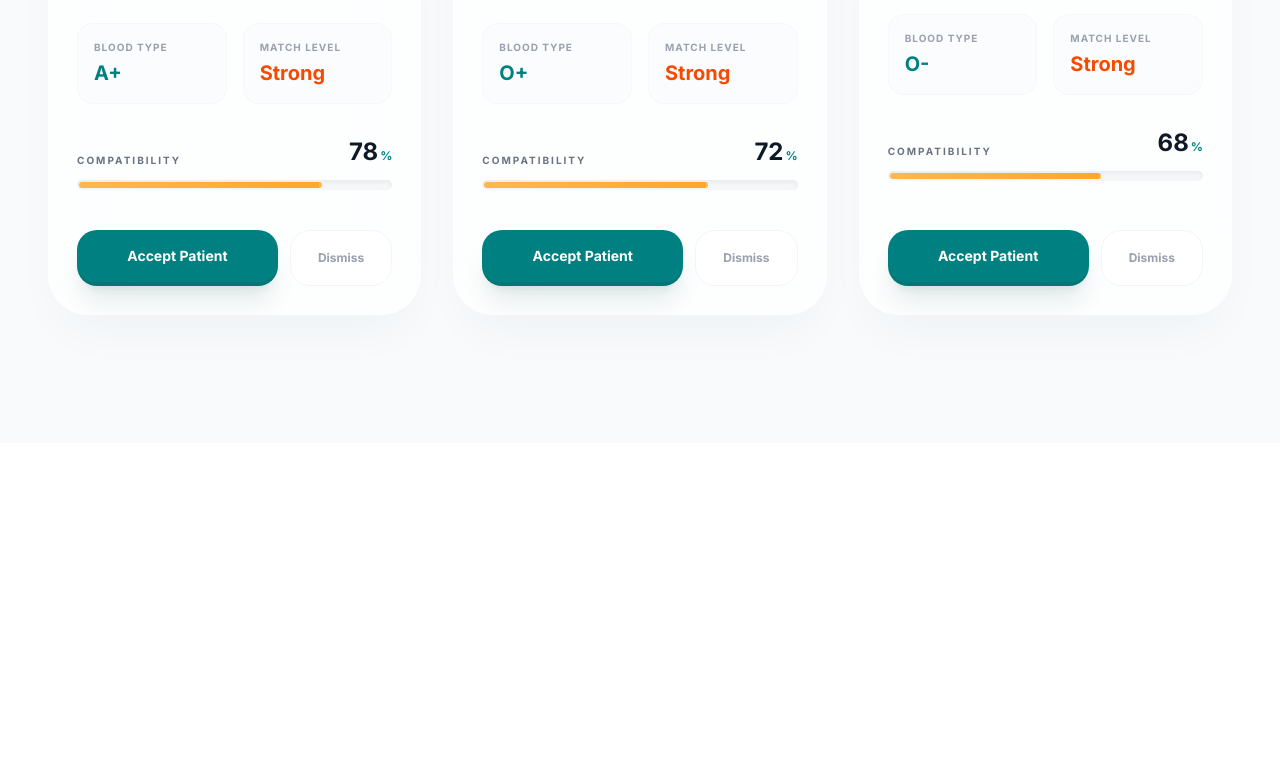
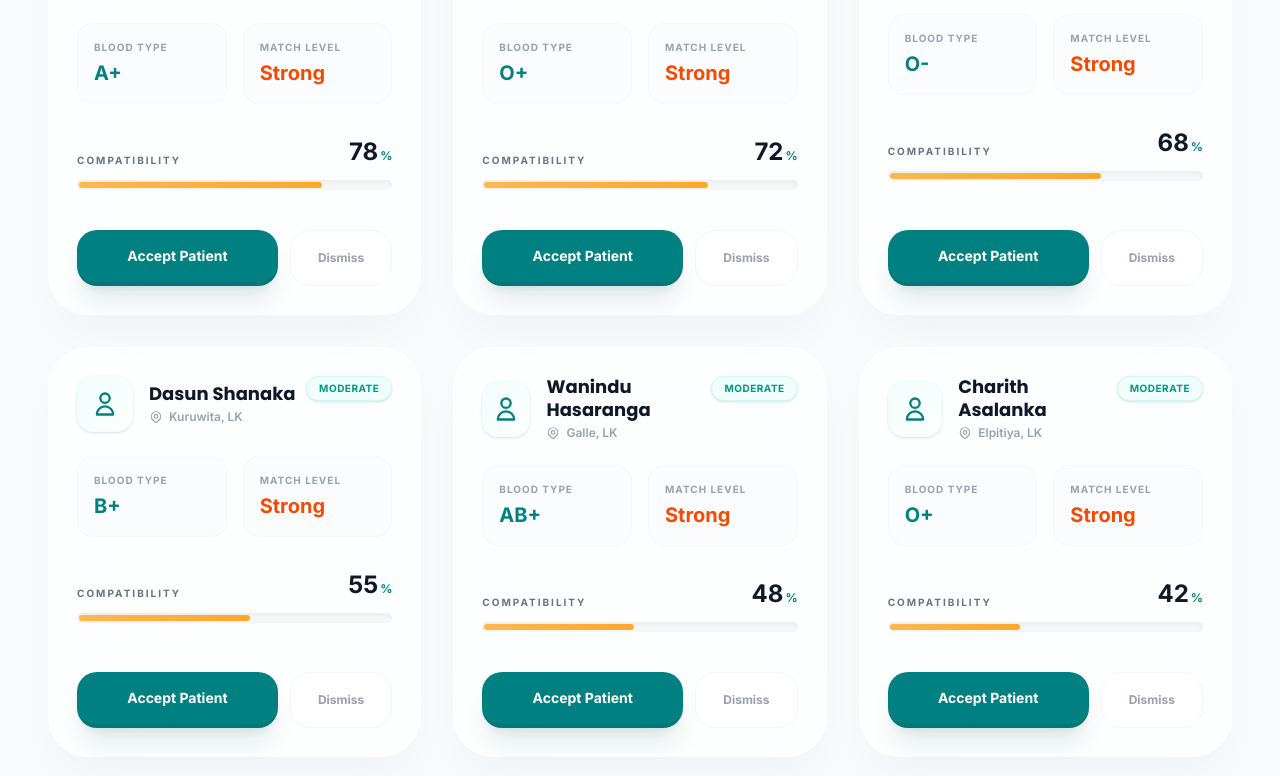
Before and after one commit to samadhi2003/Lifesync, a Next.js app in the folder client/: page /dashboard/donor in a window 1280 px wide. Shown: the part 1164-1940 px from the top of the page. Before the commit the page ends 1607 px from the top, so only its background shows below. Built offline with nearby package versions, Linux system fonts and the light colour scheme.

Commit message:
update donor page

```diff
--- a/client/app/dashboard/donor/home.tsx
+++ b/client/app/dashboard/donor/home.tsx
@@ -19,6 +19,9 @@ const patientRequests: PatientRequest[] = [
     { id: 4, name: "Kasun Jayawardena", bloodGroup: "A+", matchPercentage: 78, urgency: "Moderate", location: "Jaffna, LK" },
     { id: 5, name: "Indika Rathnayake", bloodGroup: "O+", matchPercentage: 72, urgency: "Moderate", location: "Matara, LK" },
     { id: 6, name: "Anura Bandara", bloodGroup: "O-", matchPercentage: 68, urgency: "Moderate", location: "Negombo, LK" },
+    { id: 7, name: "Dasun Shanaka", bloodGroup: "B+", matchPercentage: 55, urgency: "Moderate", location: "Kuruwita, LK" },
+    { id: 8, name: "Wanindu Hasaranga", bloodGroup: "AB+", matchPercentage: 48, urgency: "Moderate", location: "Galle, LK" },
+    { id: 9, name: "Charith Asalanka", bloodGroup: "O+", matchPercentage: 42, urgency: "Moderate", location: "Elpitiya, LK" },
 ];
 
 export default function DonorHome() {
```
